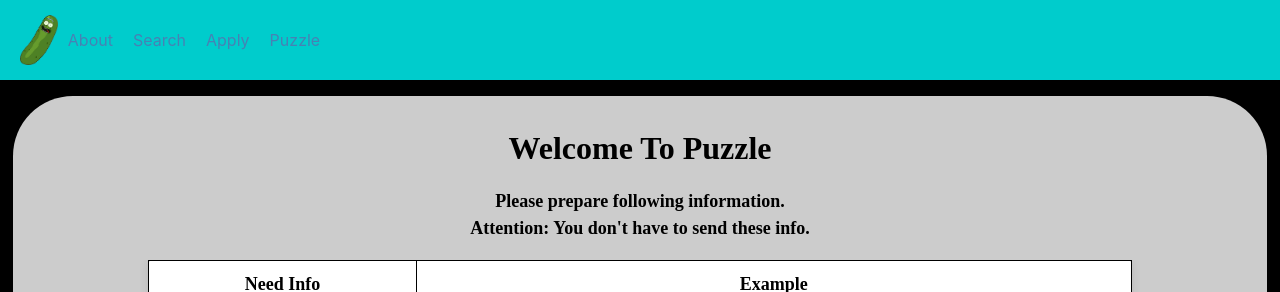
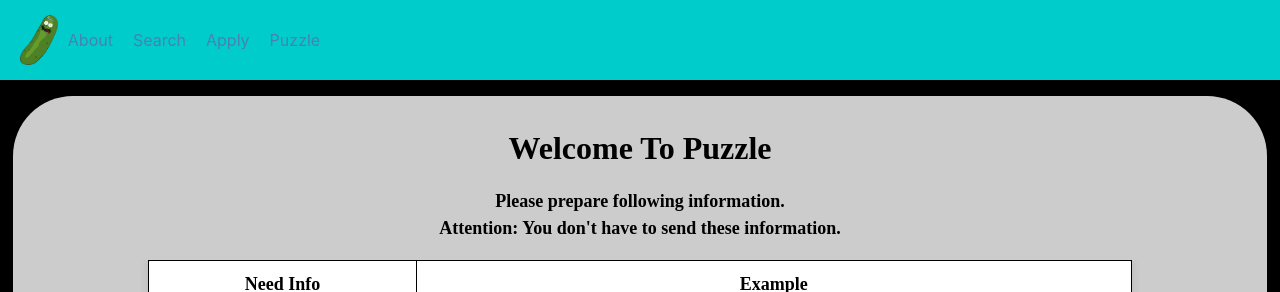
Before and after one commit to MortyMinds/bagong, a React (Create React App) app: page /bagong/puzzle in a window 1280 px wide. Shown: the top 292 px of the page. Built offline with nearby package versions, Linux system fonts and the light colour scheme.

Commit message:
Update description

```diff
--- a/src/pages/Puzzle/Puzzle.js
+++ b/src/pages/Puzzle/Puzzle.js
@@ -17,7 +17,7 @@ function Puzzle() {
             <p style={{fontWeight: "bold"}}>
                 Please prepare following information.
                 <br/>
-                Attention: You don't have to send these info.
+                Attention: You don't have to send these information.
             </p>
             <p style={{
                 paddingLeft: "10%",
@@ -102,7 +102,7 @@ function Puzzle() {
             <p style={{fontWeight: "bold"}}>
                 请准备以下信息
                 <br/>
-                注意：您不必发送这些信息
+                注意：您不必发送这些信息如果您不愿意
             </p>
             <p style={{
                 paddingLeft: "10%",
```
